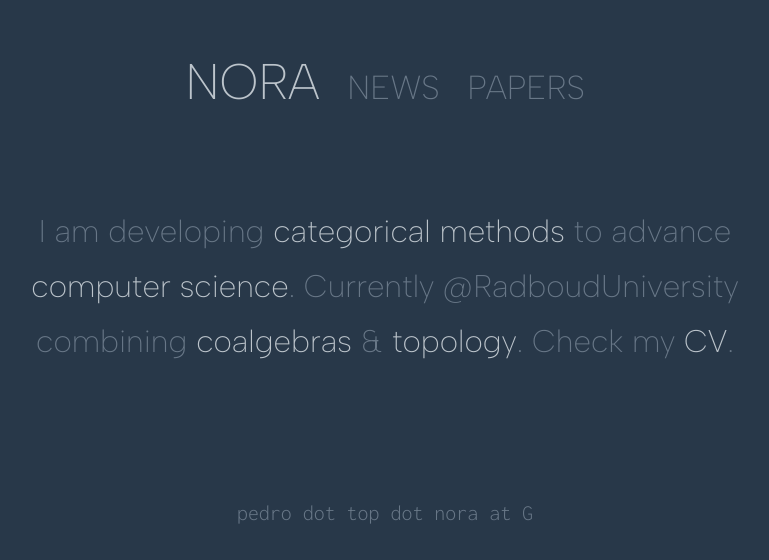
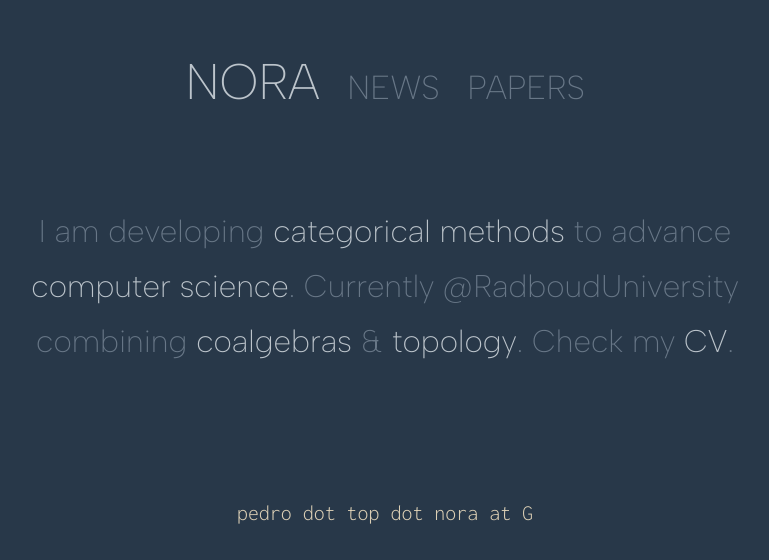
Before and after one commit to pedro-nora/pedro-nora.github.io, a plain HTML site: page index.html in a window 1280 px wide. Shown: the whole page, without its empty margins (255-1024 px from the left). Drawn offline with Linux system fonts and the light colour scheme.

Commit message:
navy + yellow

```diff
--- a/main.css
+++ b/main.css
@@ -98,7 +98,7 @@ nowrap {
   font-family: "Inconsolata";
   font-weight: 300;
   font-size: 70%;
-/*  color: #DDD0B6;*/
+  color: #DDD0B6;
 }
 
 .tab {
```
